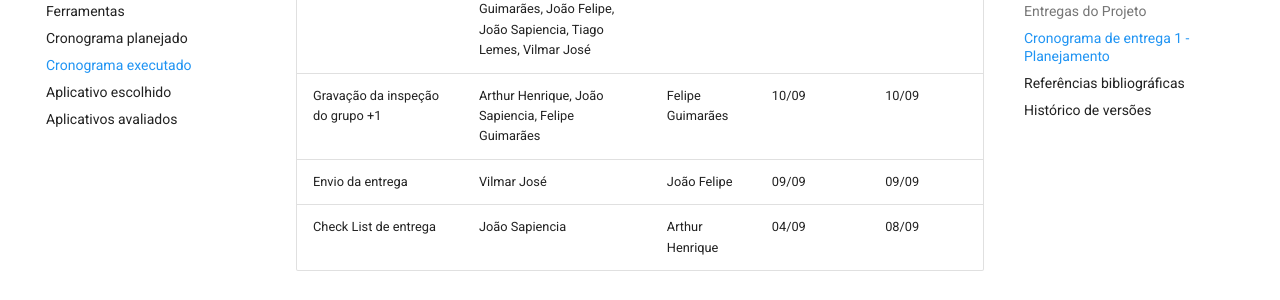
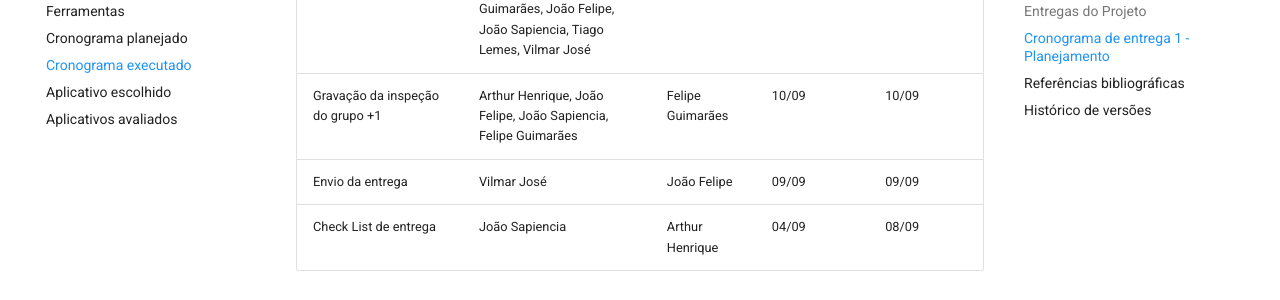
Before and after one commit to Requisitos-de-Software/2025.2-Grupo03, an MkDocs documentation site: the page built from docs/Planejamento/cronograma_executado.md, in a window 1280 px wide and 900 px high, scrolled down 1815 px. Shown: the part 172-472 px from the top of the window. Built offline with MkDocs 1.6.1 and Material for MkDocs 9.7.7, drawn with Linux system fonts in a browser that asks for light colours; comment, search, counter and statistics services are not loaded.

Commit message:
Update cronograma_executado.md

```diff
--- a/docs/Planejamento/cronograma_executado.md
+++ b/docs/Planejamento/cronograma_executado.md
@@ -35,7 +35,7 @@
 | Rich Picture do projeto | Arthur Guilherme, Tiago Lemes | Felipe Guimarães | 04/09 - 08/09 | 06/09 |
 | Gravação da Apresentação | Arthur Guilherme, Arthur Henrique, Felipe Guimarães, João Felipe, João Sapiencia, Tiago Lemes, Vilmar José | João Felipe | 04/09 - 08/09 | 09/09 |
 | Gravação da inspeção do nosso grupo | Arthur Guilherme, Arthur Henrique, Felipe Guimarães, João Felipe, João Sapiencia, Tiago Lemes, Vilmar José | Felipe Guimarães | 08/09 | 09/09 |
-| Gravação da inspeção do grupo +1 | Arthur Henrique, João Sapiencia, Felipe Guimarães | Felipe Guimarães | 10/09 | 10/09 | 10/09 |
+| Gravação da inspeção do grupo +1 | Arthur Henrique, João Felipe, João Sapiencia, Felipe Guimarães | Felipe Guimarães | 10/09 | 10/09 | 10/09 |
 | Envio da entrega | Vilmar José | João Felipe | 09/09 | 09/09 | 09/09 |
 | Check List de entrega | João Sapiencia | Arthur Henrique | 04/09 | 08/09 | 08/09 - 09/09 |
 
```
